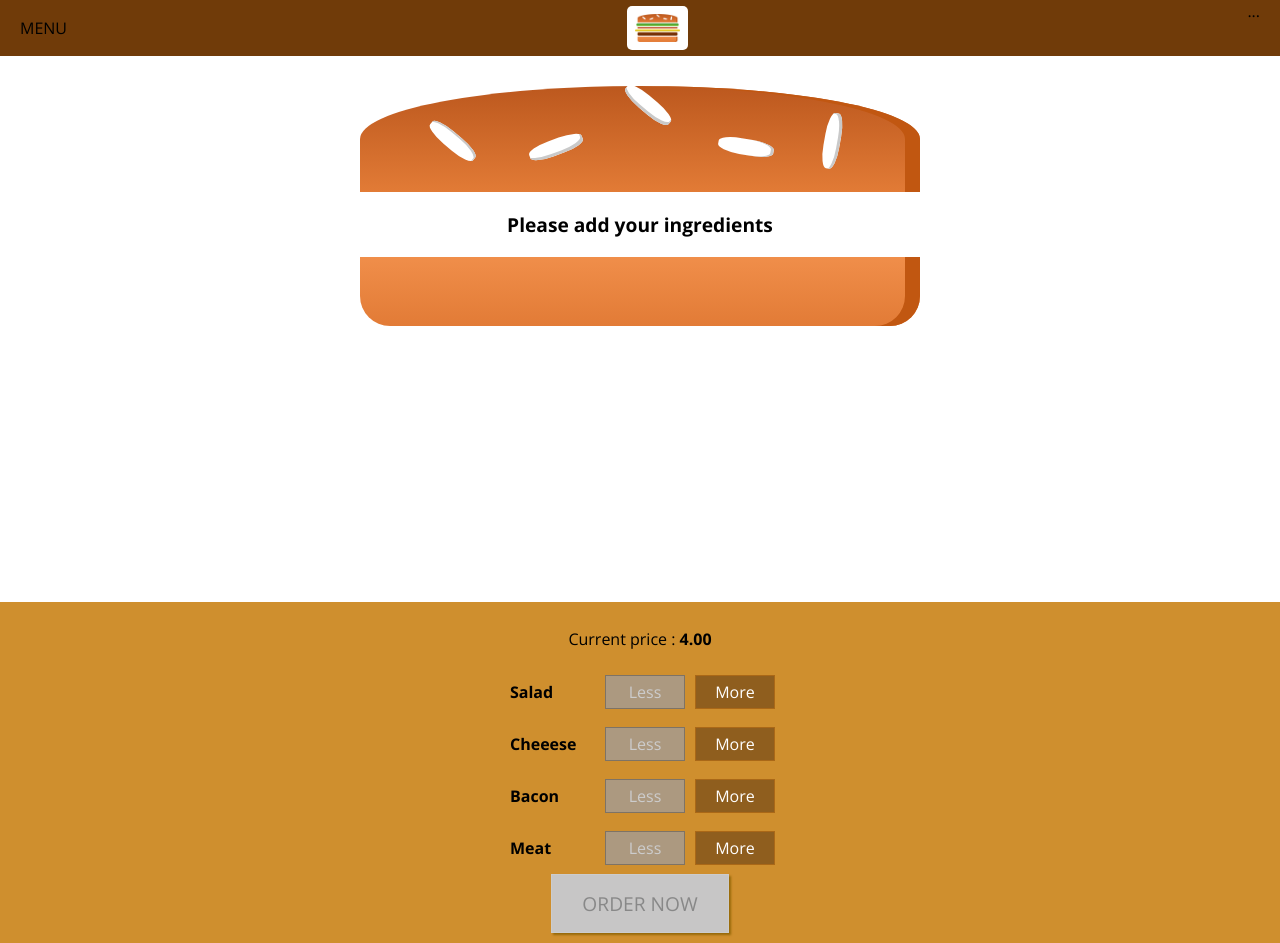
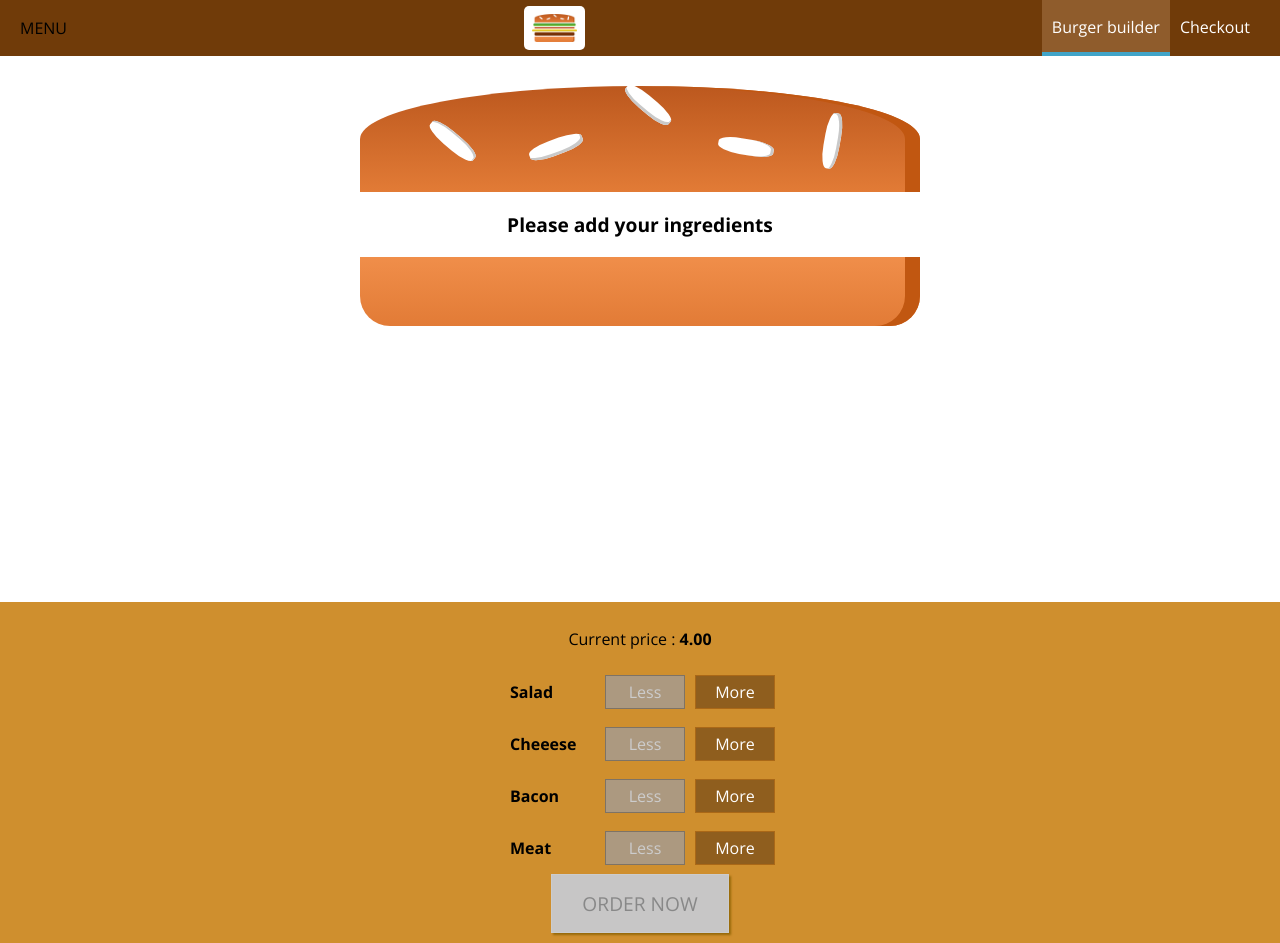
Before and after one commit to japhheth/Burger-app, a React app: page / in a window 1280 px wide. Built offline with nearby package versions, Linux system fonts and the light colour scheme.

Commit message:
added my navigation links and created a sidedrawer component for media screens

```diff
--- /dev/null
+++ b/src/Components/Navigation/NavigationItem/NavigationItem.css
@@ -0,0 +1,23 @@
+.NavigationItem{
+    margin: 0;
+    display: flex;
+    align-items: center;
+    box-sizing: border-box;
+    height: 100%;
+}
+
+.NavigationItem a {
+    color: #fff;
+    padding: 16px 10px;
+    text-decoration: none;
+    height: 100%;
+    border-bottom: 4px solid transparent;
+    box-sizing: border-box;
+    display: block;
+}
+
+.NavigationItem a:hover, .NavigationItem a:active, .NavigationItem a.active{
+     background-color: #8F5C2C;
+     border-bottom: 4px solid #40a4c8;
+     color: #fff;
+}
--- /dev/null
+++ b/src/Components/Navigation/NavigationItem/NavigationItem.js
@@ -0,0 +1,13 @@
+import React from 'react';
+import classes from './NavigationItem.css'
+
+
+const navigationItem = (props) => (
+
+    <li className={classes.NavigationItem}>
+        <a href={props.link} className={props.active ? classes.active : null}>{props.children}</a>
+    </li>
+
+);
+
+export default navigationItem;
--- /dev/null
+++ b/src/Components/Navigation/NavigationItems/NavigationItems.css
@@ -0,0 +1,8 @@
+.NavigationItems{
+    margin: 0;
+    padding: 0;
+    list-style: none;
+    display: flex;
+    align-items: center;
+    height: 100%;
+}
--- /dev/null
+++ b/src/Components/Navigation/NavigationItems/NavigationItems.js
@@ -0,0 +1,14 @@
+import React from 'react';
+import NavigationItem from '../NavigationItem/NavigationItem';
+import classes from './NavigationItems.css'
+
+const navigationItems = () => (
+
+    <ul className={classes.NavigationItems}>
+        <NavigationItem link="/" active>Burger builder</NavigationItem>
+        <NavigationItem link="/">Checkout</NavigationItem>
+    </ul>
+
+);
+
+export default navigationItems;
--- a/src/Components/Navigation/Toolbar/Toolbar.js
+++ b/src/Components/Navigation/Toolbar/Toolbar.js
@@ -1,13 +1,14 @@
 import React from 'react';
 import classes from './Toolbar.css';
 import Logo from '../../../Components/Logo/Logo'
+import NavigationItems from '../NavigationItems/NavigationItems'
 
 const toolBar = () => (
  <header className={classes.Toolbar}>
      <div>MENU</div>
      <Logo/>
      <nav>
-         ...
+         <NavigationItems/>
      </nav>
  </header>
 
```
Also changed, not shown: src/Components/Navigation/Sidedrawer/Sidedrawer.js (added).
